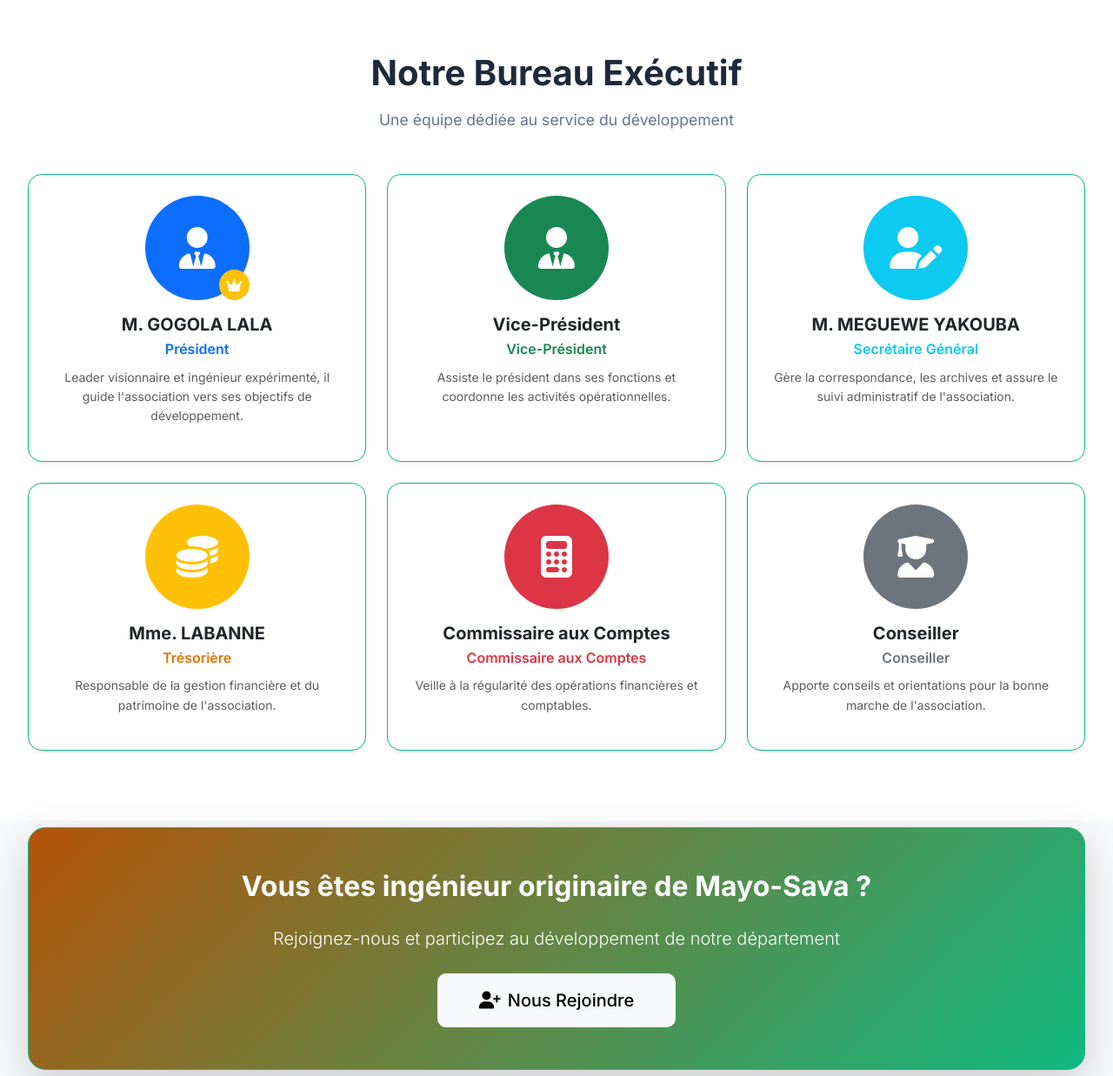
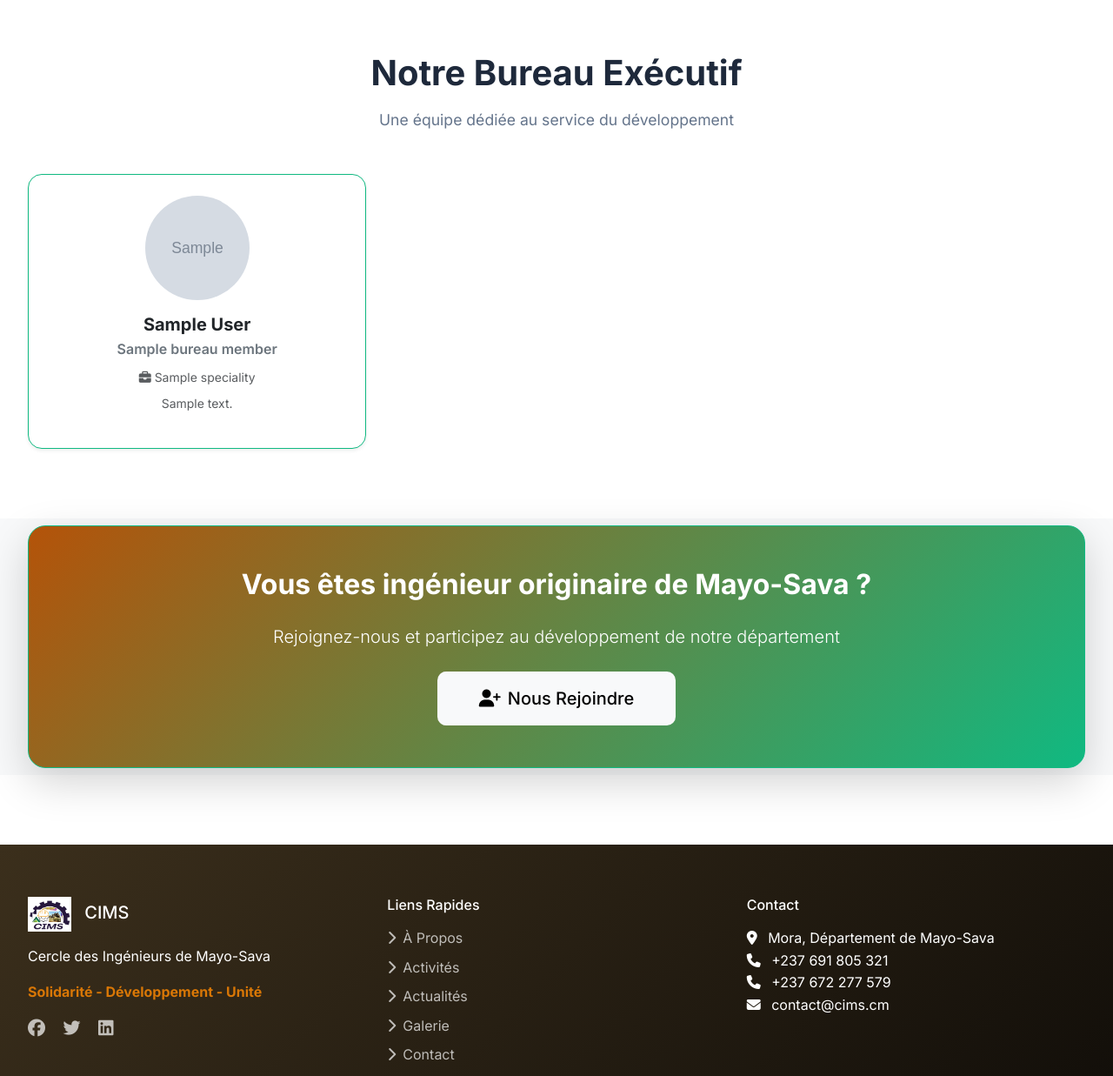
Before and after one commit to 2zalab/cims-website, a Laravel app: template resources/views/about.blade.php in a window 1280 px wide. Shown: the part 2594-3831 px from the top of the page at 87% size. Run offline with Laravel 12, Linux system fonts and the light colour scheme; the template is opened without the code that fills it: most values are stand-ins (such as "Sample title", 1, 10 or a date in 2020); grey boxes marked "Sample" are stand-in pictures.

Commit message:
Feature: Ajout du champ fonction au modèle Member
- Ajout de la migration pour le champ 'fonction' avec les valeurs:
  Président, Vice-président, Trésorier, Vice-trésorier, Secrétaire général,
  Vice-secrétaire, Censeur, Vice-censeur, Commissaire aux comptes,
  Conseiller, Membre, Bénévole, Volontaire

- Mise à jour du modèle Member avec constantes et scopes

- Page d'accueil: affichage dynamique du président depuis la BD

- Page À propos: affichage dynamique du bureau exécutif
  (exclut membre, bénévole, volontaire)

- Mise à jour des vues admin pour gérer le champ fonction

https://claude.ai/code/session_01PWJzjWrCLu86wgWmQqjdWT

```diff
--- a/app/Http/Controllers/AboutController.php
+++ b/app/Http/Controllers/AboutController.php
@@ -2,12 +2,16 @@
 
 namespace App\Http\Controllers;
 
+use App\Models\Member;
 use Illuminate\Http\Request;
 
 class AboutController extends Controller
 {
     public function index()
     {
-        return view('about');
+        // Récupérer les membres du bureau exécutif (exclut membre, bénévole, volontaire)
+        $bureauMembers = Member::bureauExecutif()->get();
+
+        return view('about', compact('bureauMembers'));
     }
 }
--- a/app/Http/Controllers/Admin/MemberController.php
+++ b/app/Http/Controllers/Admin/MemberController.php
@@ -34,6 +34,7 @@ class MemberController extends Controller
         $validated = $request->validate([
             'first_name' => 'required|string|max:255',
             'last_name' => 'required|string|max:255',
+            'fonction' => 'required|string|in:' . implode(',', array_keys(Member::FONCTIONS)),
             'photo' => 'nullable|image|mimes:jpeg,png,jpg,gif|max:2048',
             'email' => 'required|email|max:255|unique:members,email',
             'phone' => 'nullable|string|max:20',
@@ -82,6 +83,7 @@ class MemberController extends Controller
         $validated = $request->validate([
             'first_name' => 'required|string|max:255',
             'last_name' => 'required|string|max:255',
+            'fonction' => 'required|string|in:' . implode(',', array_keys(Member::FONCTIONS)),
             'photo' => 'nullable|image|mimes:jpeg,png,jpg,gif|max:2048',
             'email' => 'required|email|max:255|unique:members,email,' . $member->id,
             'phone' => 'nullable|string|max:20',
--- a/app/Http/Controllers/HomeController.php
+++ b/app/Http/Controllers/HomeController.php
@@ -3,6 +3,7 @@
 namespace App\Http\Controllers;
 
 use App\Models\Activity;
+use App\Models\Member;
 use App\Models\News;
 use App\Models\Gallery;
 use App\Models\Partner;
@@ -31,6 +32,9 @@ class HomeController extends Controller
             ->orderBy('order')
             ->get();
 
-        return view('home', compact('activities', 'news', 'galleries', 'partners'));
+        // Récupérer le président depuis la base de données
+        $president = Member::president()->first();
+
+        return view('home', compact('activities', 'news', 'galleries', 'partners', 'president'));
     }
 }
--- a/resources/views/about.blade.php
+++ b/resources/views/about.blade.php
@@ -242,94 +242,63 @@
         <p class="section-subtitle">Une équipe dédiée au service du développement</p>
     </div>
     <div class="row g-4">
-        <!-- Président -->
+        @php
+            // Définir les couleurs et icônes par fonction
+            $fonctionStyles = [
+                'president' => ['color' => 'primary', 'icon' => 'fa-user-tie', 'crown' => true],
+                'vice_president' => ['color' => 'success', 'icon' => 'fa-user-tie', 'crown' => false],
+                'secretaire_general' => ['color' => 'info', 'icon' => 'fa-user-edit', 'crown' => false],
+                'vice_secretaire' => ['color' => 'info', 'icon' => 'fa-user-edit', 'crown' => false],
+                'tresorier' => ['color' => 'warning', 'icon' => 'fa-coins', 'crown' => false],
+                'vice_tresorier' => ['color' => 'warning', 'icon' => 'fa-coins', 'crown' => false],
+                'censeur' => ['color' => 'danger', 'icon' => 'fa-search', 'crown' => false],
+                'vice_censeur' => ['color' => 'danger', 'icon' => 'fa-search', 'crown' => false],
+                'commissaire_compte' => ['color' => 'danger', 'icon' => 'fa-calculator', 'crown' => false],
+                'conseiller' => ['color' => 'secondary', 'icon' => 'fa-user-graduate', 'crown' => false],
+            ];
+        @endphp
+
+        @forelse($bureauMembers as $member)
+            @php
+                $style = $fonctionStyles[$member->fonction] ?? ['color' => 'secondary', 'icon' => 'fa-user', 'crown' => false];
+            @endphp
             <div class="col-lg-4 col-md-6">
                 <div class="card border-0 shadow-sm h-100 text-center">
                     <div class="card-body p-4">
                         <div class="position-relative d-inline-block mb-3">
-                        <div class="bg-primary rounded-circle d-flex align-items-center justify-content-center mx-auto" style="width: 120px; height: 120px;">
-                            <i class="fas fa-user-tie fa-3x text-white"></i>
+                            @if($member->photo)
+                                <img src="{{ asset('storage/' . $member->photo) }}"
+                                     alt="{{ $member->full_name }}"
+                                     class="rounded-circle mx-auto"
+                                     style="width: 120px; height: 120px; object-fit: cover;">
+                            @else
+                                <div class="bg-{{ $style['color'] }} rounded-circle d-flex align-items-center justify-content-center mx-auto" style="width: 120px; height: 120px;">
+                                    <i class="fas {{ $style['icon'] }} fa-3x text-white"></i>
                                 </div>
+                            @endif
+                            @if($style['crown'])
                                 <div class="position-absolute bottom-0 end-0 bg-warning rounded-circle d-flex align-items-center justify-content-center" style="width: 35px; height: 35px;">
                                     <i class="fas fa-crown text-white"></i>
                                 </div>
+                            @endif
                         </div>
-                    <h5 class="fw-bold mb-1">M. GOGOLA LALA</h5>
-                    <p class="text-primary fw-semibold mb-2">Président</p>
-                    <p class="text-muted small">Leader visionnaire et ingénieur expérimenté, il guide l'association vers ses objectifs de développement.</p>
+                        <h5 class="fw-bold mb-1">{{ $member->full_name }}</h5>
+                        <p class="text-{{ $style['color'] }} fw-semibold mb-2">{{ $member->fonction_label }}</p>
+                        @if($member->speciality)
+                            <p class="text-muted small mb-2"><i class="fas fa-briefcase me-1"></i>{{ $member->speciality }}</p>
+                        @endif
+                        @if($member->bio)
+                            <p class="text-muted small">{{ Str::limit($member->bio, 100) }}</p>
+                        @endif
                     </div>
                 </div>
             </div>
-
-        <!-- Vice-Président -->
-        <div class="col-lg-4 col-md-6">
-            <div class="card border-0 shadow-sm h-100 text-center">
-                <div class="card-body p-4">
-                    <div class="bg-success rounded-circle d-flex align-items-center justify-content-center mx-auto mb-3" style="width: 120px; height: 120px;">
-                        <i class="fas fa-user-tie fa-3x text-white"></i>
+        @empty
+            <div class="col-12 text-center py-5">
+                <i class="fas fa-users fa-4x text-muted mb-3"></i>
+                <p class="text-muted fs-5">Le bureau exécutif sera bientôt présenté.</p>
             </div>
-                    <h5 class="fw-bold mb-1">Vice-Président</h5>
-                    <p class="text-success fw-semibold mb-2">Vice-Président</p>
-                    <p class="text-muted small">Assiste le président dans ses fonctions et coordonne les activités opérationnelles.</p>
-                </div>
-            </div>
-        </div>
-
-        <!-- Secrétaire Général -->
-        <div class="col-lg-4 col-md-6">
-            <div class="card border-0 shadow-sm h-100 text-center">
-                <div class="card-body p-4">
-                    <div class="bg-info rounded-circle d-flex align-items-center justify-content-center mx-auto mb-3" style="width: 120px; height: 120px;">
-                        <i class="fas fa-user-edit fa-3x text-white"></i>
-                    </div>
-                    <h5 class="fw-bold mb-1">M. MEGUEWE YAKOUBA</h5>
-                    <p class="text-info fw-semibold mb-2">Secrétaire Général</p>
-                    <p class="text-muted small">Gère la correspondance, les archives et assure le suivi administratif de l'association.</p>
-                </div>
-            </div>
-        </div>
-
-        <!-- Trésorière -->
-        <div class="col-lg-4 col-md-6">
-            <div class="card border-0 shadow-sm h-100 text-center">
-                <div class="card-body p-4">
-                    <div class="bg-warning rounded-circle d-flex align-items-center justify-content-center mx-auto mb-3" style="width: 120px; height: 120px;">
-                        <i class="fas fa-coins fa-3x text-white"></i>
-                    </div>
-                    <h5 class="fw-bold mb-1">Mme. LABANNE</h5>
-                    <p class="text-warning fw-semibold mb-2">Trésorière</p>
-                    <p class="text-muted small">Responsable de la gestion financière et du patrimoine de l'association.</p>
-                </div>
-            </div>
-        </div>
-
-        <!-- Commissaire aux Comptes -->
-        <div class="col-lg-4 col-md-6">
-            <div class="card border-0 shadow-sm h-100 text-center">
-                <div class="card-body p-4">
-                    <div class="bg-danger rounded-circle d-flex align-items-center justify-content-center mx-auto mb-3" style="width: 120px; height: 120px;">
-                        <i class="fas fa-calculator fa-3x text-white"></i>
-                    </div>
-                    <h5 class="fw-bold mb-1">Commissaire aux Comptes</h5>
-                    <p class="text-danger fw-semibold mb-2">Commissaire aux Comptes</p>
-                    <p class="text-muted small">Veille à la régularité des opérations financières et comptables.</p>
-                </div>
-            </div>
-        </div>
-
-        <!-- Conseiller -->
-        <div class="col-lg-4 col-md-6">
-            <div class="card border-0 shadow-sm h-100 text-center">
-                <div class="card-body p-4">
-                    <div class="bg-secondary rounded-circle d-flex align-items-center justify-content-center mx-auto mb-3" style="width: 120px; height: 120px;">
-                        <i class="fas fa-user-graduate fa-3x text-white"></i>
-                    </div>
-                    <h5 class="fw-bold mb-1">Conseiller</h5>
-                    <p class="text-secondary fw-semibold mb-2">Conseiller</p>
-                    <p class="text-muted small">Apporte conseils et orientations pour la bonne marche de l'association.</p>
-                </div>
-            </div>
-        </div>
+        @endforelse
     </div>
 </div>
 
```
Also changed, not shown: app/Models/Member.php (+67 -0 lines), resources/views/admin/members/create.blade.php (+13 -0 lines), resources/views/admin/members/edit.blade.php (+13 -0 lines), resources/views/admin/members/index.blade.php (+7 -1 lines), resources/views/home.blade.php (+10 -4 lines), database/migrations/2026_02_02_000001_add_fonction_to_members_table.php (added). Lines whose indentation alone changed are shown as unchanged.
